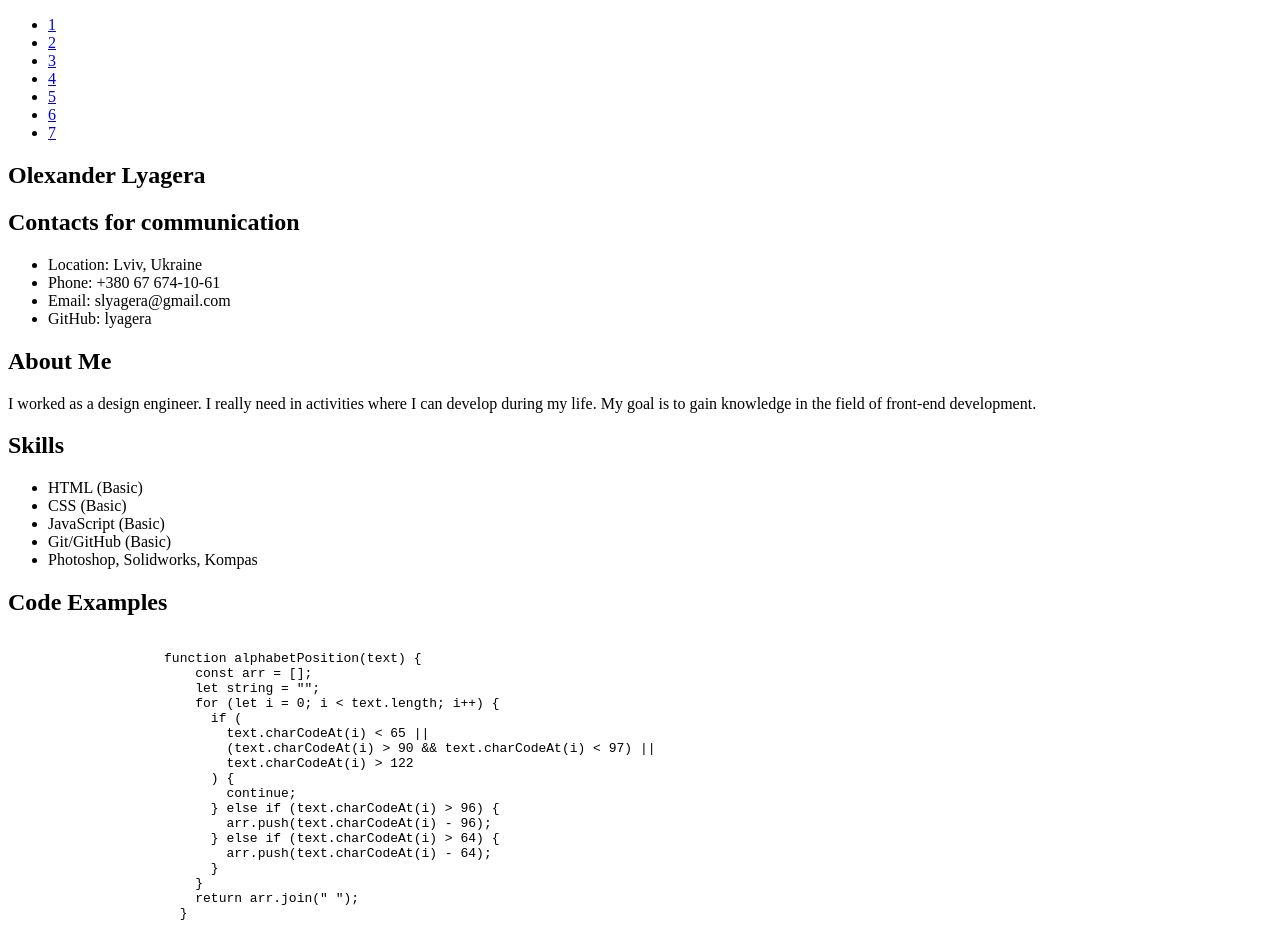
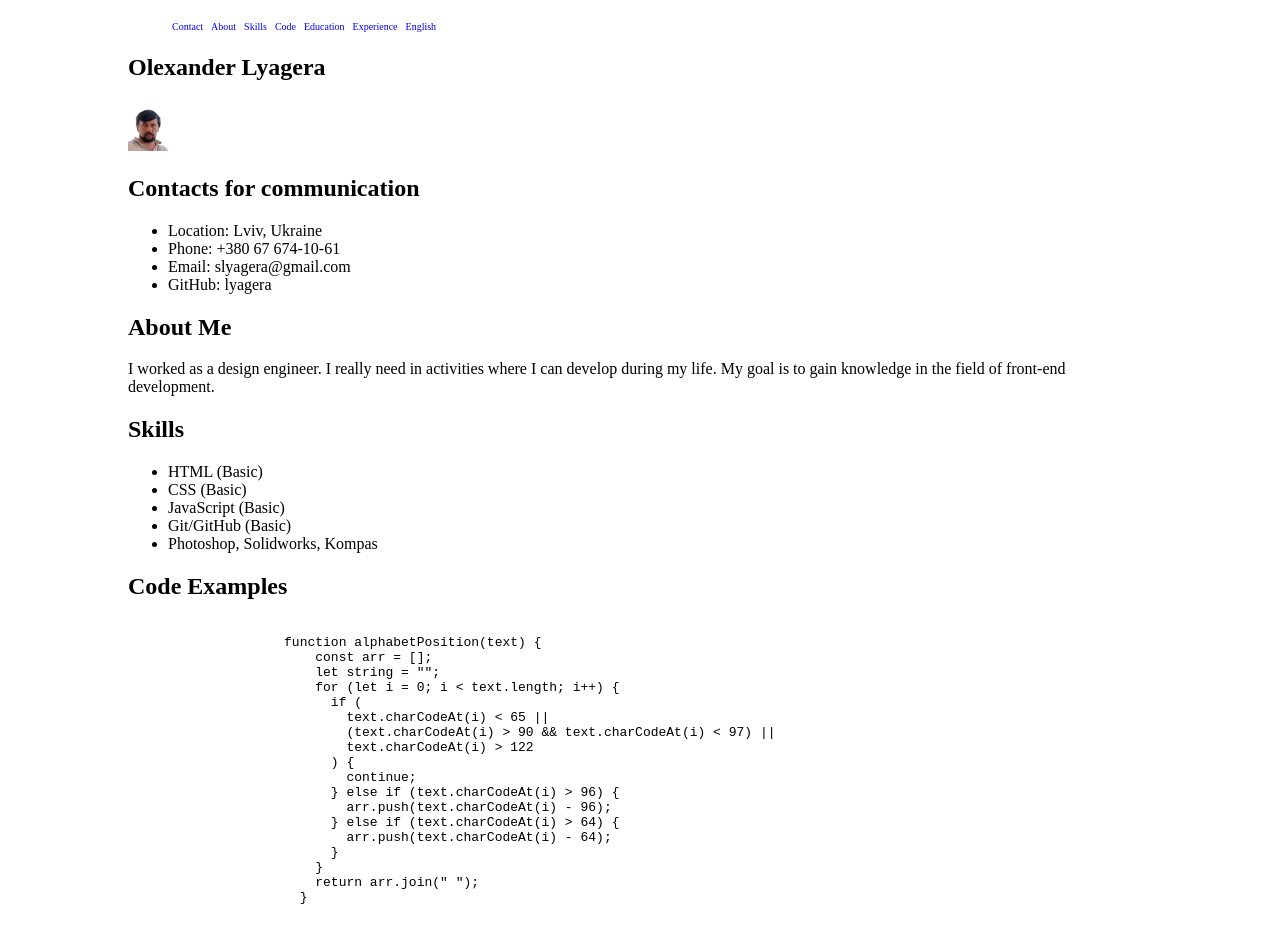
Before and after one commit to lyagera/rsschool-cv, a plain HTML site: page index.html in a window 1280 px wide. Shown: the top 939 px of the page. Drawn offline with Linux system fonts and the light colour scheme.

Commit message:
feat: add basic css

```diff
--- a/index.html
+++ b/index.html
@@ -10,35 +10,37 @@
 </head>
 
 <body>
-
     <header class="header">
-        <ul>
+        <nav>
+            <ul class="nav">
                 <li>
-                <a href="#contact">1</a>
+                    <a href="#contact">Contact</a>
                 </li>
                 <li>
-                <a href="#about">2</a>
+                    <a href="#about">About</a>
                 </li>
                 <li>
-                <a href="#skills">3</a>
+                    <a href="#skills">Skills</a>
                 </li>
                 <li>
-                <a href="#code">4</a>
+                    <a href="#code">Code</a>
                 </li>
                 <li>
-                <a href="#education">5</a>
+                    <a href="#education">Education</a>
                 </li>
                 <li>
-                <a href="#experience">6</a>
+                    <a href="#experience">Experience</a>
                 </li>
                 <li>
-                <a href="#english">7</a>
+                    <a href="#english">English</a>
                 </li>
             </ul>
+        </nav>
     </header>
     <main>
-        <section>
+        <section class="name">
             <h1>Olexander Lyagera</h1>
+            <img src="asset/img/photo.png" height="50" alt="Photo Lyagera">
         </section>
         <section id="contact">
             <h2> Contacts for communication</h2>
@@ -65,17 +67,16 @@
             </ul>
         </section>
         <section id="code">
-
             <h2>Code Examples</h2>
             <pre>
                 <code>
                     function alphabetPosition(text) {
                         const arr = [];
                         let string = "";
-                        for (let i = 0; i < text.length; i++) {
+                        for (let i = 0; i &lt; text.length; i++) {
                           if (
-                            text.charCodeAt(i) < 65 ||
-                            (text.charCodeAt(i) > 90 && text.charCodeAt(i) < 97) ||
+                            text.charCodeAt(i) &lt; 65 ||
+                            (text.charCodeAt(i) > 90 && text.charCodeAt(i) &lt; 97) ||
                             text.charCodeAt(i) > 122
                           ) {
                             continue;
@@ -111,8 +112,9 @@
         </section>
     </main>
     <footer class="footer" id="footer">
-        <img src="asset/img/rs_school_js.svg" alt="Logo RS-School" height="20">
-        <a href="https://lyagera.github.io/rsschool-cv/">link to the course</a>
+
+        <a href="https://rs.school/js/"><img src="asset/img/rs_school_js.svg" alt="Logo RS-School" height="20"></a>
+        <a href="https://lyagera.github.io/rsschool-cv">lyagera.github.io/rsschool-cv-2022</a>
     </footer>
 </body>
 
--- a/style.css
+++ b/style.css
@@ -1,3 +1,13 @@
-* {
-    box-sizing: border-box;
+body {
+  width: 80%;
+  margin: 0 auto;
 }
+.nav {
+  display: flex;
+  list-style-type: none;
+}
+.nav a {
+  text-decoration: none;
+  padding: 0 4px;
+  font-size: 10px;
+}
```
Lines whose indentation alone changed are shown as unchanged.
